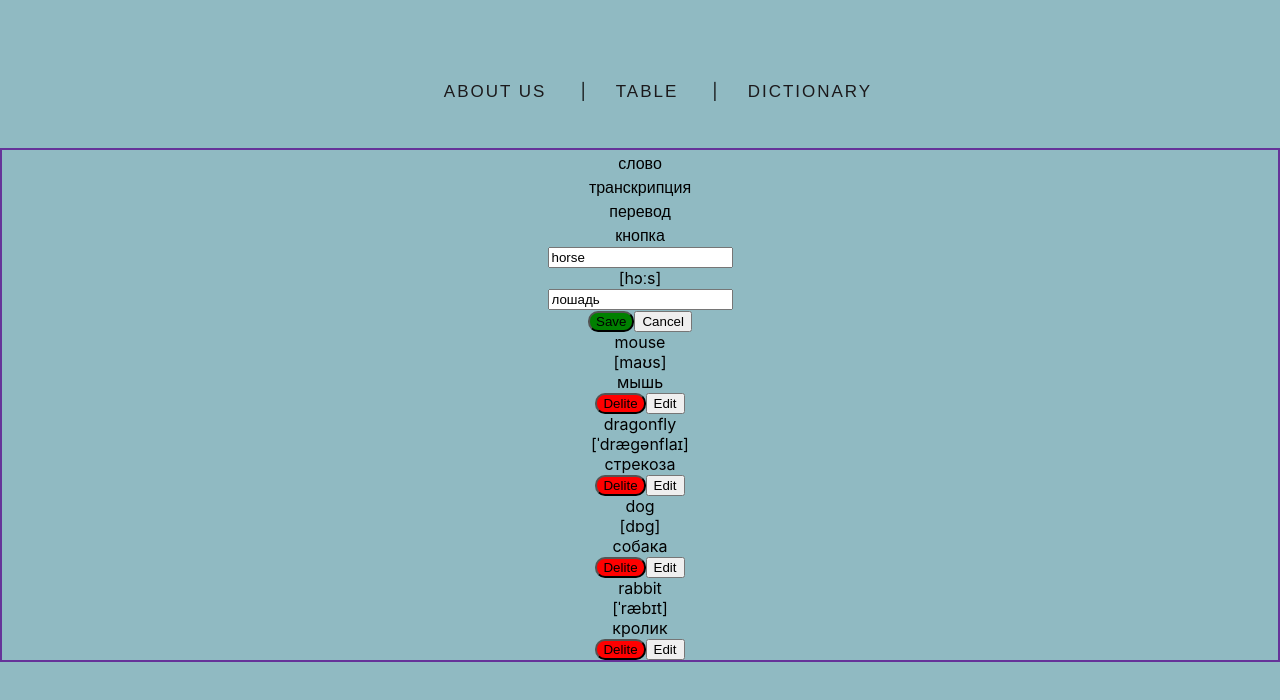
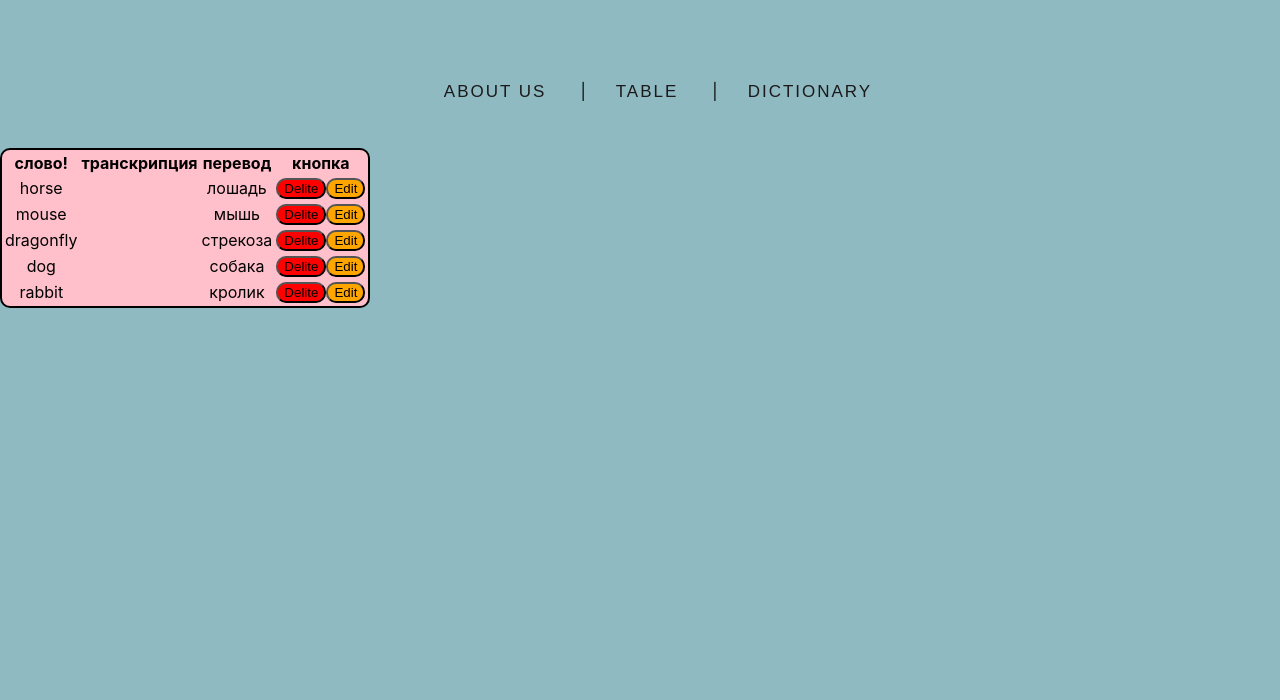
Before and after one commit to galya-cmd/-cards, a React (Create React App) app in the folder dictionary/: page /wordlist in a window 1280 px wide. Shown: the top 700 px of the page. Built offline with nearby package versions, Linux system fonts and the light colour scheme.

Commit message:
Написала функцию кнопки cancel

```diff
--- a/dictionary/src/components/card.jsx
+++ b/dictionary/src/components/card.jsx
@@ -11,7 +11,7 @@ function Card({id , name, transcription, translation, isbuttonTranslation}) {
         setPresset(!presset);
 
     }
-    const buttonTranslation = () => {
+    function buttonTranslation () {
       setButtonpreset(!buttonPresset);
 
     }
@@ -28,7 +28,7 @@ function Card({id , name, transcription, translation, isbuttonTranslation}) {
       <p>{name}</p>
       <p>{transcription}</p>
       {
-    presset ?  <button className ='button-translation'>translation</button> : <button className='button-card' onClick={handleChange}>{presset ? null : translation}</button>
+    presset ?  <button onClick={buttonTranslation} className ='button-translation'>translation</button> : <button className='button-card' onClick={handleChange}>{presset ? null : translation}</button>
       }
 
 
--- a/dictionary/src/components/wordList.css
+++ b/dictionary/src/components/wordList.css
@@ -1,31 +1,22 @@
-.wordlist{
-    border: 2px solid rebeccapurple;
-    display: grid;
-    grid-template-columns: 1fr , 1fr , 1fr, 1fr;
-    grid-template-rows: 1fr;
-
+.table {
+    background-color: pink;
+    border-radius: 10px;
+    border: 2px solid black
 }
-/* .name{
-    display: grid;
-    grid-template-columns: 1fr  ;
-    grid-template-rows: 1fr;
-}
-.transcription{
-    display: grid;
-    grid-template-columns: 1fr  ;
-    grid-template-rows: 1fr;
-}
-.translation{
-    display: grid;
-    grid-template-columns: 1fr  ;
-    grid-template-rows: 1fr;
-} */
 .delite {
     background-color: red;
     border-radius: 10px;
 }
 .save {
     background-color: green;
+    border-radius: 10px;
+}
+.cancel{
+    background-color: yellow;
+    border-radius: 10px;
+}
+.edit{
+    background-color: orange;
     border-radius: 10px;
 }
 .transcription ,
@@ -38,8 +29,3 @@ font-family: Impact, Haettenschweiler, 'Arial Narrow Bold', sans-serif;
 .name{
     font-family: Impact, Haettenschweiler, 'Arial Narrow Bold', sans-serif;
 }
-.table {
-    display: grid;
-    grid-template-columns: 1fr , 1fr , 1fr, 1fr;
-    grid-template-rows: 1fr, 1fr, 1fr, 1fr;
-}
--- a/dictionary/src/components/wordlist.jsx
+++ b/dictionary/src/components/wordlist.jsx
@@ -1,4 +1,4 @@
-import React from 'react';
+import React, { useState } from 'react';
 import data from './data';
 import './wordList.css';
 
@@ -15,44 +15,83 @@ function WordList() {
 
     return (
         <>
+            <table className='table'>
+                <thead >
+                    <tr>
+                        <th>слово!</th>
+                        <th>транскрипция</th>
+                        <th>перевод</th>
+                        <th>кнопка</th>
+                    </tr>
+                </thead>
+                <tbody>
+                    {wordList}
+                </tbody>
 
-            < div className="wordlist">
-                <div className="name">слово</div>
-                <div className="transcription">транскрипция</div>
-                <div className='translation'>перевод</div>
-                <div className='button-wordlist'>кнопка</div>
+            </table>
 
-                <div className='table'>{wordList}</div>
+        </>
+    );
+}
+function Word({ name, transcription, translation, id }) {
+
+    const [isEditMode, changeEditMode] = useState(false);
+    const [input, setInput] = useState({name, translation});
+
+    function onClick() {
+        changeEditMode(true)
+    }
+
+    // function onClickcancel() {
+    //     changeEditMode(false)
+    // }
+
+    function onNamechenge (event) {
+        setInput({
+            name : event.target.value ,
+            translation: input.translation,
+        })
+
+    }
+    function onTranslationchenge(event)
+    {
+        setInput({
+            name : input.name,
+            translation : event.target.value
+        })
+    }
+    function onCancelechenge (event){
+        setInput ({
+            name : name,
+            translation : translation,
+        })
+        changeEditMode(false)
+
+    }
 
 
 
 
-            </div>
-</>
-        );
-    }
-    function Word({name, transcription,translation,id, isEditMode}) {
     return (
         <>
-            <div className='wordTable'>
-            <div>  {
-                isEditMode ? <input defaultValue={name}/> : name
-            }</div>
-            <div>{transcription}</div>
-            <div> {
-                isEditMode ? <input defaultValue={translation}/> : translation
+            <tr>
+                <td>
+                    {isEditMode ? <input onChange={onNamechenge} defaultValue={input.name} /> : name}
+                </td>
+                <td>{input.transcription}</td>
+                <td>
+                    {isEditMode ? <input onChange={onTranslationchenge} defaultValue={input.translation} /> : translation}
+                </td>
+                <td>
+                    {
+                        isEditMode ? <button className='save'>Save</button> : null
                     }
-            </div>
-
-            {isEditMode ? <button className='save'>Save</button> :null
-            }
-
                     {
                         isEditMode ? null : <button className='delite'>Delite</button>
                     }
-            {isEditMode ? <button>Cancel</button> : <button>Edit</button>}
-
-            </div>
+        {isEditMode ? <button className='cancel'  onClick={onCancelechenge}>Cancel</button> : <button className='edit' onClick={onClick}>Edit</button>}
+                </td>
+            </tr>
         </>
 
     );
```
Also changed, not shown: 1 other file (tests, documents, lock files or other folders). Lines whose indentation alone changed are shown as unchanged.
